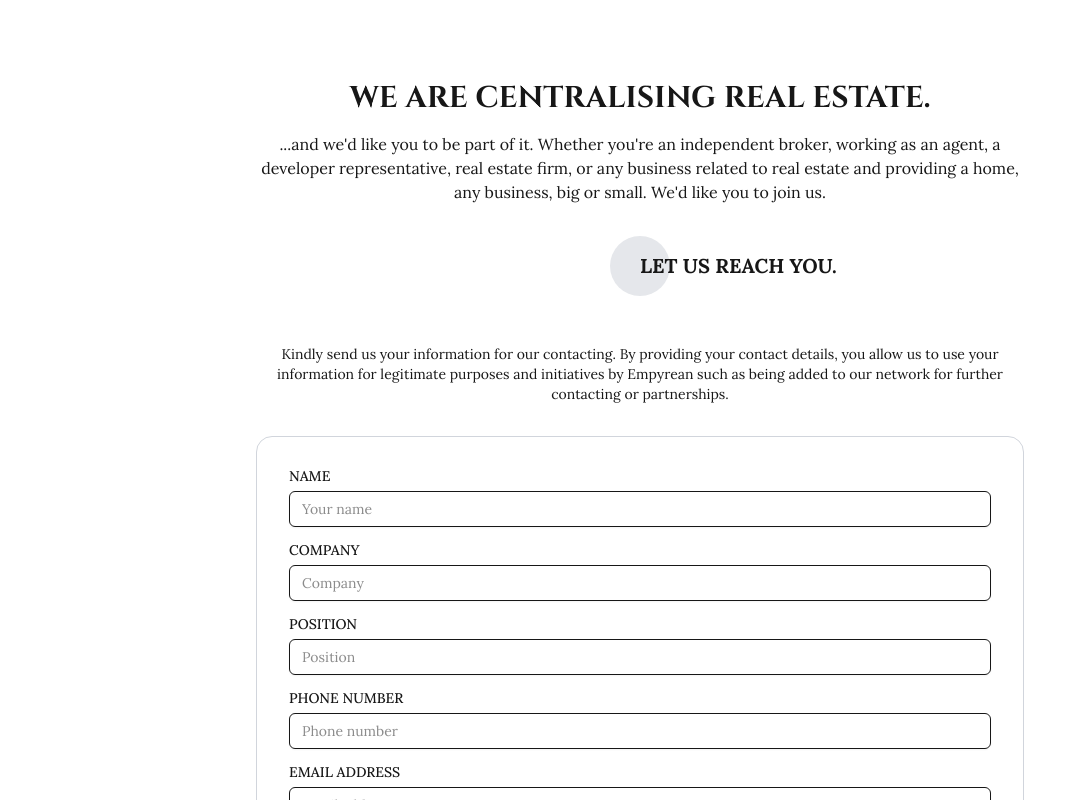
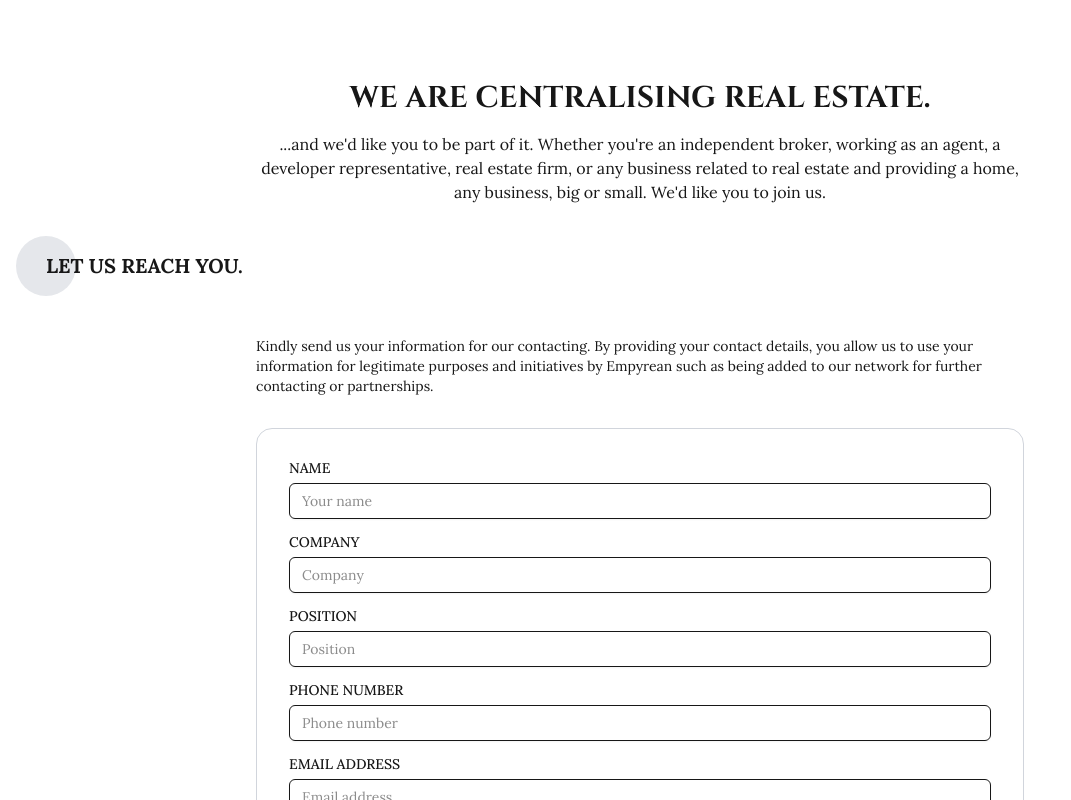
Before and after one commit to Empyrean25/empyrean, a Next.js app: page /learn-more in a window 1280 px wide. Shown: the top 800 px of the page, without its empty margins (0-1071 px from the left). Built offline with nearby package versions, Linux system fonts and the light colour scheme.

Commit message:
Update page.tsx

```diff
--- a/src/app/learn-more/page.tsx
+++ b/src/app/learn-more/page.tsx
@@ -71,7 +71,7 @@ export default function LearnMore() {
         real estate firm, or any business related to real estate and providing
         a home, any business, big or small. We&apos;d like you to join us.
       </p>
-      <div className="flex items-center gap-4 mb-4">
+      <div className="flex items-center gap-4 self-start mb-4">
   <div className="relative min-w-[60px] h-[60px]">
     <div className="bg-gray-200 rounded-full w-full h-full"></div>
     <div className="absolute top-1/2 left-1/2 -translate-y-1/2 translate-x-0 text-xl font-bold uppercase whitespace-nowrap">
@@ -79,8 +79,10 @@ export default function LearnMore() {
     </div>
   </div>
 </div>
-      <div className="my-4" />
-      <div className="text-sm text-center max-w-3xl mb-8">
+
+<br />
+
+<div className="text-sm text-left max-w-3xl mb-8">
   Kindly send us your information for our contacting. By providing
   your contact details, you allow us to use your information for
   legitimate purposes and initiatives by Empyrean such as being added
```
Lines whose indentation alone changed are shown as unchanged.
